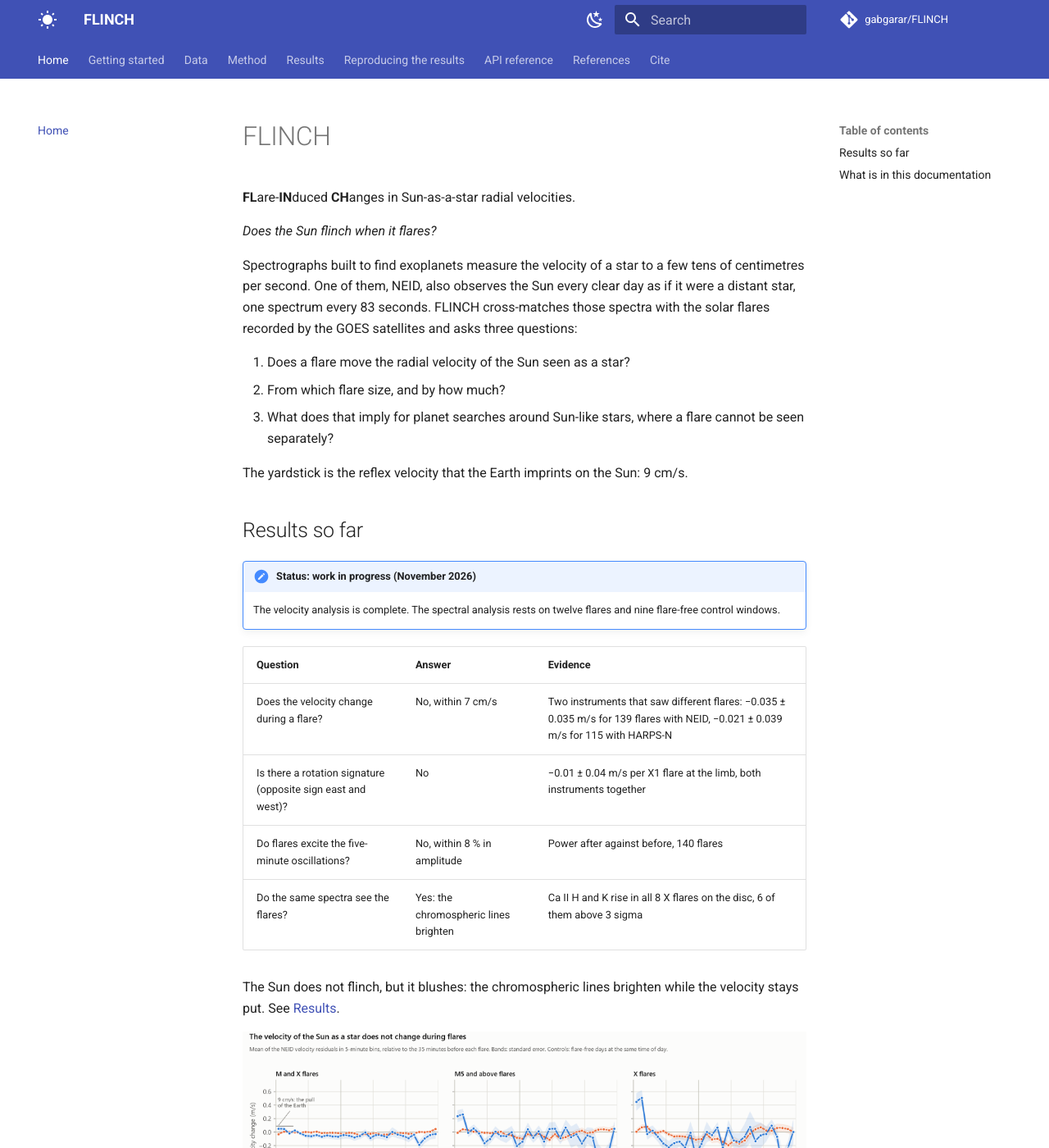
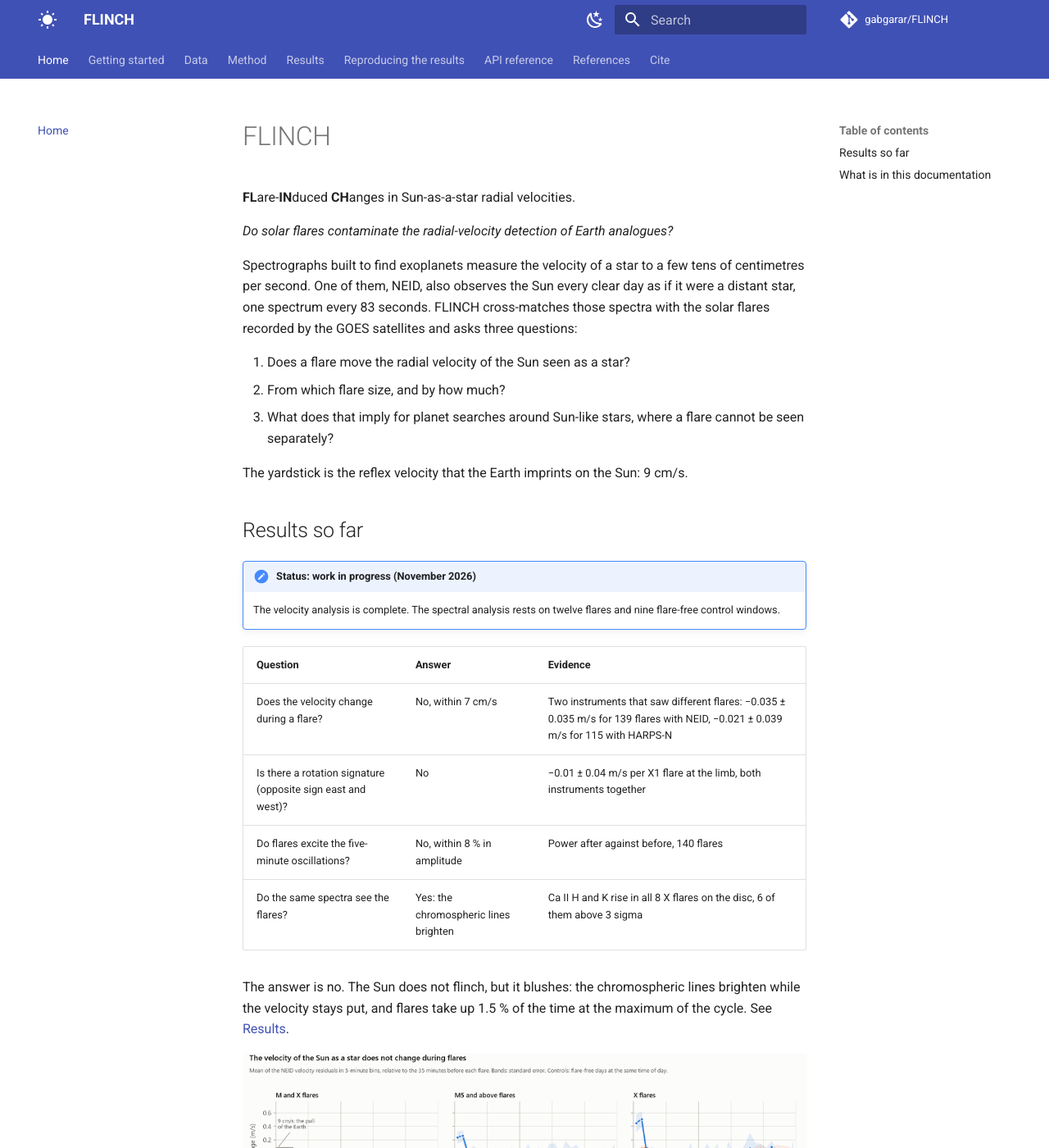
Before and after one commit to gabgarar/FLINCH, an MkDocs documentation site: the page built from docs/web/index.md, in a window 1280 px wide and 1400 px high. Shown: the whole window at 82% size. Built offline with MkDocs 1.6.1 and Material for MkDocs 9.7.7, drawn with Linux system fonts in a browser that asks for light colours; comment, search, counter and statistics services are not loaded.

Commit message:
The question of the project: do solar flares contaminate the radial-velocity detection of Earth analogues?

```diff
--- a/docs/web/index.md
+++ b/docs/web/index.md
@@ -2,7 +2,7 @@
 
 **FL**are-**IN**duced **CH**anges in Sun-as-a-star radial velocities.
 
-*Does the Sun flinch when it flares?*
+*Do solar flares contaminate the radial-velocity detection of Earth analogues?*
 
 Spectrographs built to find exoplanets measure the velocity of a star to a few tens of
 centimetres per second. One of them, NEID, also observes the Sun every clear day as if it were
@@ -29,8 +29,8 @@ The yardstick is the reflex velocity that the Earth imprints on the Sun: 9 cm/s.
 | Do flares excite the five-minute oscillations? | No, within 8 % in amplitude | Power after against before, 140 flares |
 | Do the same spectra see the flares? | Yes: the chromospheric lines brighten | Ca II H and K rise in all 8 X flares on the disc, 6 of them above 3 sigma |
 
-The Sun does not flinch, but it blushes: the chromospheric lines brighten while the velocity
-stays put. See [Results](results.md).
+The answer is no. The Sun does not flinch, but it blushes: the chromospheric lines brighten
+while the velocity stays put, and flares take up 1.5 % of the time at the maximum of the cycle. See [Results](results.md).
 
 ![Mean velocity around the flare peak](img/pilot_profiles.png)
 
--- a/mkdocs.yml
+++ b/mkdocs.yml
@@ -1,5 +1,5 @@
 site_name: FLINCH
-site_description: Does the Sun flinch when it flares? Solar flares in Sun-as-a-star radial velocities and spectra from NEID
+site_description: Do solar flares contaminate the radial-velocity detection of Earth analogues? Solar flares in Sun-as-a-star radial velocities from NEID and HARPS-N
 site_url: https://gabgarar.github.io/FLINCH/
 repo_url: https://github.com/gabgarar/FLINCH
 repo_name: gabgarar/FLINCH
```
Also changed, not shown: README.md (+1 -1 lines), docs/plan.md (+1 -1 lines), flinch/__init__.py (+4 -3 lines).
